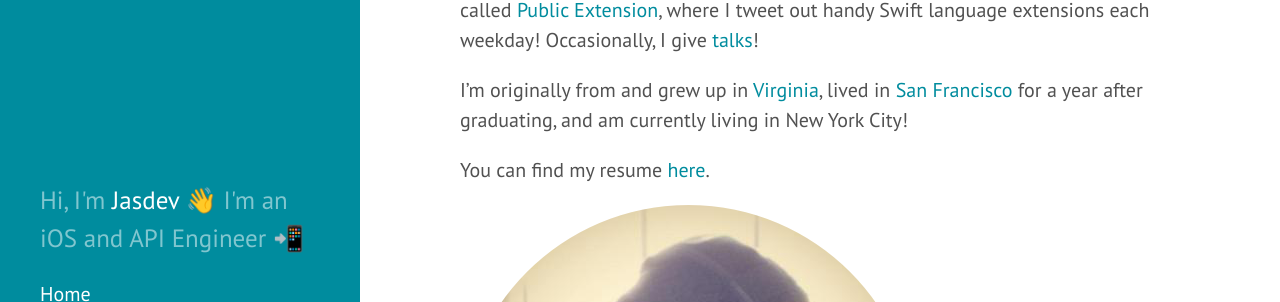
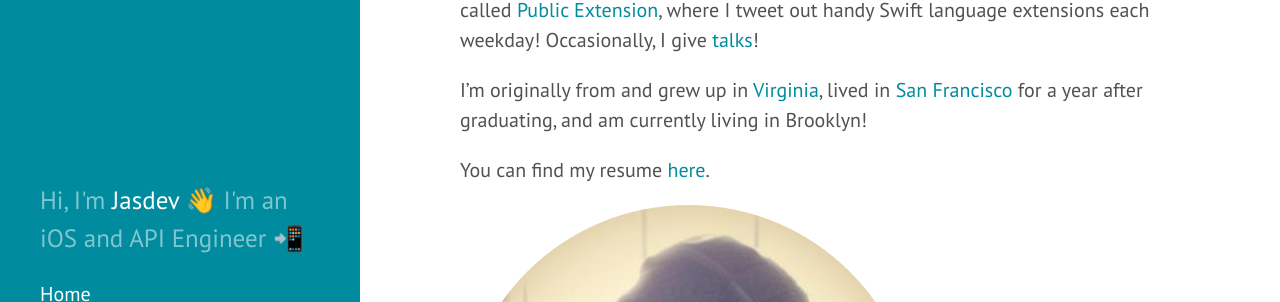
Before and after one commit to rvsrvs/jasdev.github.io, a Jekyll site: the page built from about.md, in a window 1280 px wide and 1167 px high. Shown: the part 345-647 px from the top of the window. Built offline with Jekyll 4.4.1, drawn with Linux system fonts in a browser that asks for light colours; Markdown is read by kramdown in place of the engine named in the settings.

Commit message:
Updating location

```diff
--- a/about.md
+++ b/about.md
@@ -7,7 +7,7 @@
 
 I've previously worked at [Imgur](http://imgur.com) as an API and iOS engineer. Before that, I interned at Twitter (in the [KPCB Fellow '13 Class](http://kpcbfellows.com)), [Fitocracy](https://www.fitocracy.com), and Microsoft. I was one of the founders of UVa's [first student hackathon](http://hackuva.io) and also studied math and computer science there (SEAS '14). In my free time, I love building [habits](https://www.coach.me/users/3140daf3d432d7f0065b), using emojis (my favorite is 🚀), [bhangra](https://youtu.be/vXgF-Ezg78c?t=15s), [reading](/reading-list/), and browsing [r/corgi](http://imgur.com/r/corgi/top). Also, I run a fun account called [Public Extension](https://twitter.com/publicextension), where I tweet out handy Swift language extensions each weekday! Occasionally, I give [talks](https://github.com/Jasdev/talks)!
 
-I'm originally from and grew up in [Virginia](http://en.wikipedia.org/wiki/Fairfax_Station,_Virginia), lived in [San Francisco](http://en.wikipedia.org/wiki/San_Francisco) for a year after graduating, and am currently living in New York City!
+I'm originally from and grew up in [Virginia](http://en.wikipedia.org/wiki/Fairfax_Station,_Virginia), lived in [San Francisco](http://en.wikipedia.org/wiki/San_Francisco) for a year after graduating, and am currently living in Brooklyn!
 
 You can find my resume [here](/public/resume.pdf).
 
```
